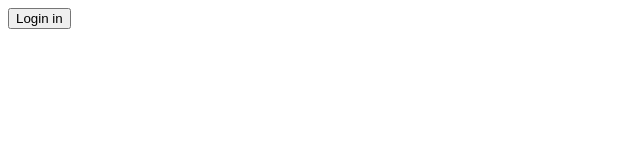
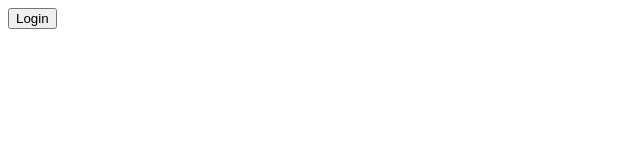
Before and after one commit to Biggy-walata/collab-, a plain HTML site: page index.html in a window 1280 px wide. Shown: the full height of the page, 0-640 px from the left. Drawn offline with Linux system fonts and the light colour scheme.

Commit message:
Fix button text from 'Login in' to 'Login'

```diff
--- a/index.html
+++ b/index.html
@@ -7,7 +7,7 @@
 </head>
 <body>
     <div class="container">
-        <button>Login in </button>
+        <button>Login</button>
     </div>
 </body>
 </html>
```
